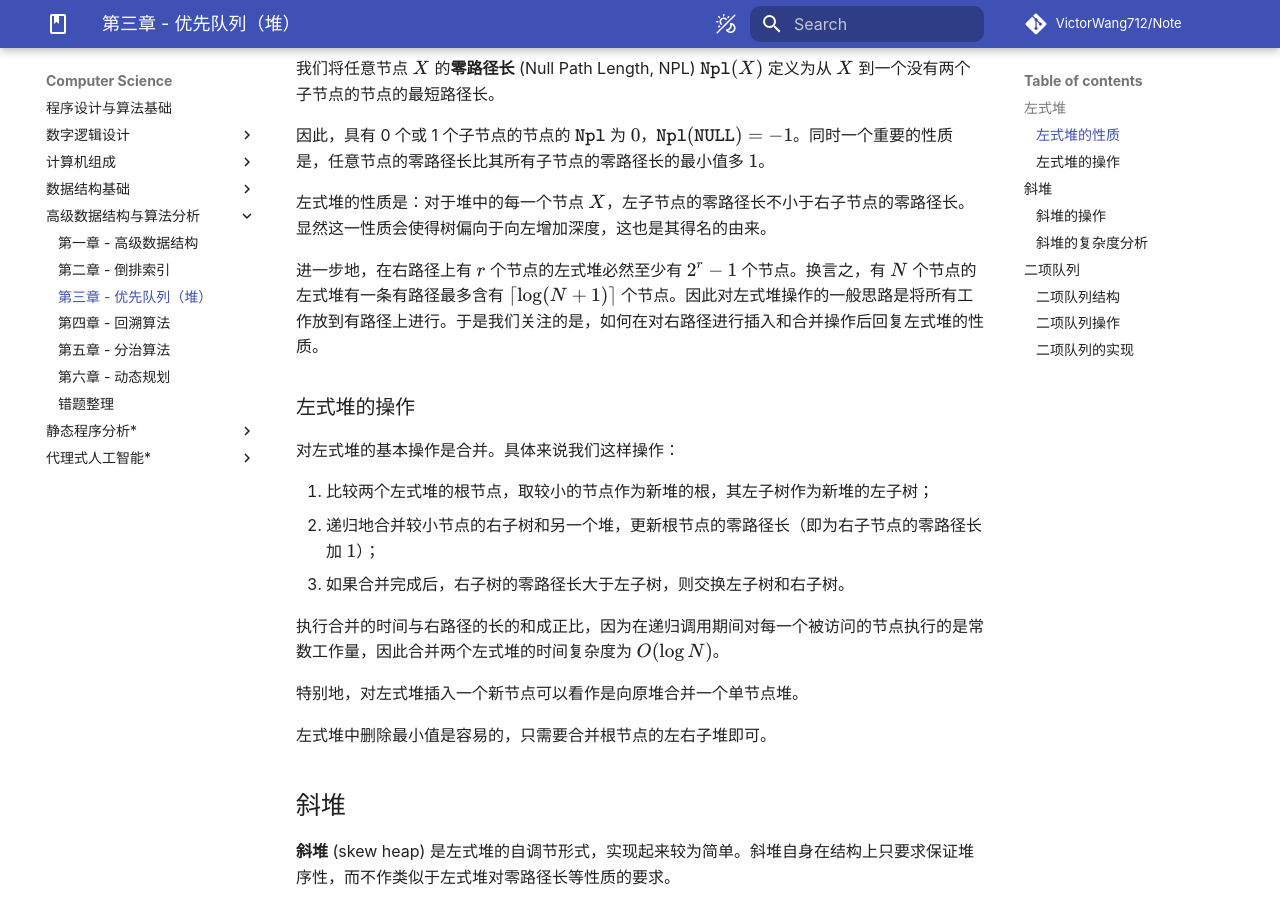
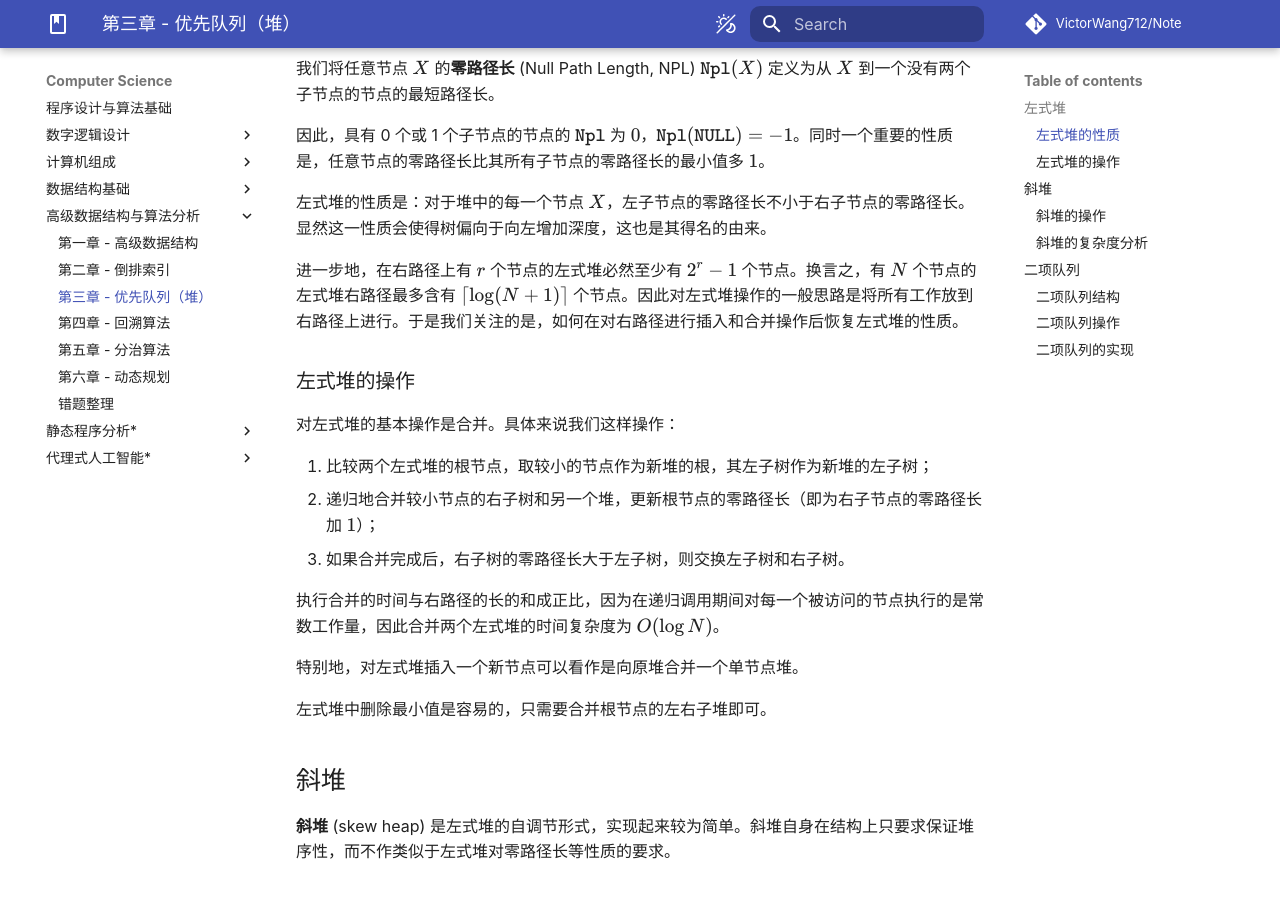
Before and after one commit to VictorWang712/Note, an MkDocs documentation site: the page built from docs/computer_science/advanced_data_structure/chapter_3.md, in a window 1280 px wide and 900 px high, scrolled down 603 px. Built offline with MkDocs 1.6.1 and Material for MkDocs 9.7.7, drawn with Linux system fonts in a browser that asks for light colours; some web fonts are replaced; comment, search, counter and statistics services are not loaded.

```diff
--- a/docs/computer_science/advanced_data_structure/chapter_3.md
+++ b/docs/computer_science/advanced_data_structure/chapter_3.md
@@ -22,7 +22,7 @@
 
 左式堆的性质是：对于堆中的每一个节点 $X$，左子节点的零路径长不小于右子节点的零路径长。显然这一性质会使得树偏向于向左增加深度，这也是其得名的由来。
 
-进一步地，在右路径上有 $r$ 个节点的左式堆必然至少有 $2^{r} - 1$ 个节点。换言之，有 $N$ 个节点的左式堆有一条有路径最多含有 $\lceil \log (N + 1) \rceil$ 个节点。因此对左式堆操作的一般思路是将所有工作放到有路径上进行。于是我们关注的是，如何在对右路径进行插入和合并操作后回复左式堆的性质。
+进一步地，在右路径上有 $r$ 个节点的左式堆必然至少有 $2^{r} - 1$ 个节点。换言之，有 $N$ 个节点的左式堆右路径最多含有 $\lceil \log (N + 1) \rceil$ 个节点。因此对左式堆操作的一般思路是将所有工作放到右路径上进行。于是我们关注的是，如何在对右路径进行插入和合并操作后恢复左式堆的性质。
 
 ### 左式堆的操作
 
```
